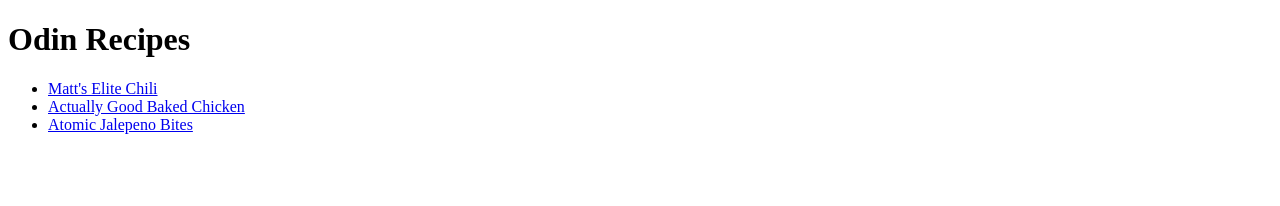
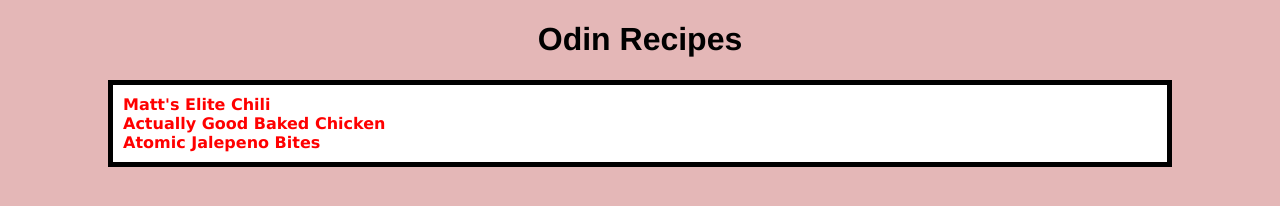
Before and after one commit to mdbrown33/odin-recipes, a plain HTML site: page index.html in a window 1280 px wide. Drawn offline with Linux system fonts and the light colour scheme.

Commit message:
Add basic css
Initially this project was HTML only. After beginning to learn some
CSS, one of the assignments was to come back to this project and
experiment with some of the things I've learned.

```diff
--- a/index.html
+++ b/index.html
@@ -4,13 +4,16 @@
     <meta charset="UTF-8">
     <meta name="viewport" content="width=device-width, initial-scale=1.0">
     <title>Recipes</title>
+    <link rel="stylesheet" type="text/css" href="style.css">
 </head>
 <body>
-    <h1>Odin Recipes</h1>
+    <h1 class="header">Odin Recipes</h1>
+    <div>
     <ul>
     <li><a href="recipes/chili.html">Matt's Elite Chili</a></li>
     <li><a href="recipes/chicken.html">Actually Good Baked Chicken</a></li>
     <li><a href="recipes/jalepenos.html">Atomic Jalepeno Bites</a></li>
     </ul>
+    </div>
 </body>
 </html>
--- /dev/null
+++ b/style.css
@@ -0,0 +1,44 @@
+* {
+    background-color: rgb(228, 183, 183);
+    font-family: 'Franklin Gothic Medium', 'Arial Narrow', Arial, sans-serif;
+}
+
+.header {
+    text-align: center;
+}
+
+div {
+    border:5px solid black;
+    margin: 0px 100px;
+    background-color: white;
+}
+
+ul {
+    list-style-type: none;
+    margin:0;
+    padding:10px;
+    background-color: white;
+}
+
+li {
+    background-color: white;
+}
+
+a {
+    font-weight: bold;
+    text-decoration:none;
+    background-color: white;
+
+}
+a:link {
+    color:red;
+    font-family:Verdana, Geneva, Tahoma, sans-serif;
+}
+a:visited {
+    color:rgb(68, 65, 100);
+    font-family:Verdana, Geneva, Tahoma, sans-serif;
+}
+
+a:hover {
+    text-decoration: underline;
+}
```
